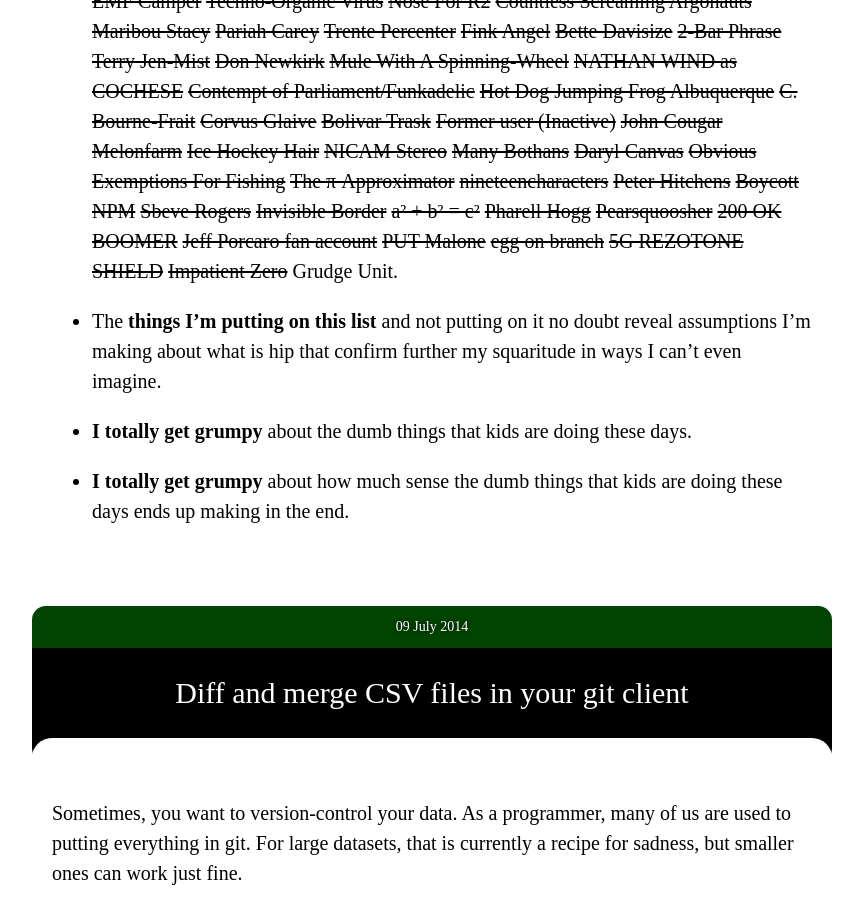
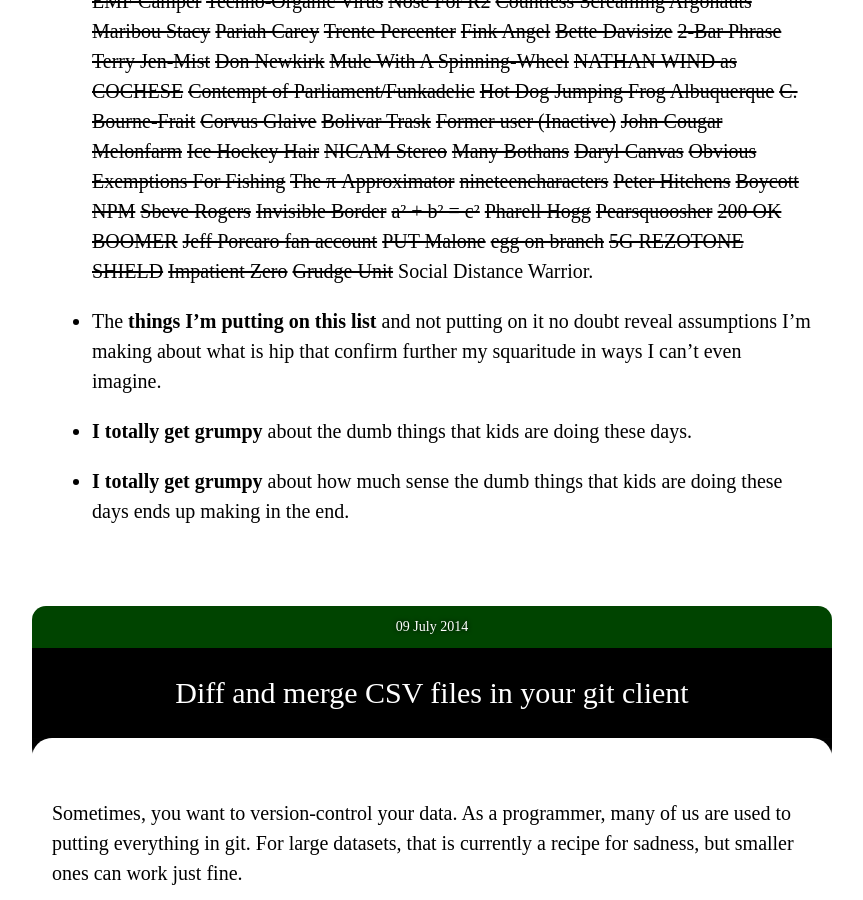
Before and after one commit to paulfitz/paulfitz.github.io, a Jekyll site: the page built from index.html, in a window 1280 px wide and 900 px high, scrolled down 22071 px. Shown: the whole window, without its empty margins (208-1071 px from the left). Built offline with Jekyll 4.4.1, drawn with Linux system fonts in a browser that asks for light colours; nearby versions of some CDN libraries.

Commit message:
add a pikesleyism

```diff
--- a/_data/pikes.json
+++ b/_data/pikes.json
@@ -204,5 +204,6 @@
   "egg on branch",
   "5G REZOTONE SHIELD",
   "Impatient Zero",
-  "Grudge Unit"
+  "Grudge Unit",
+  "Social Distance Warrior"
 ]
```
